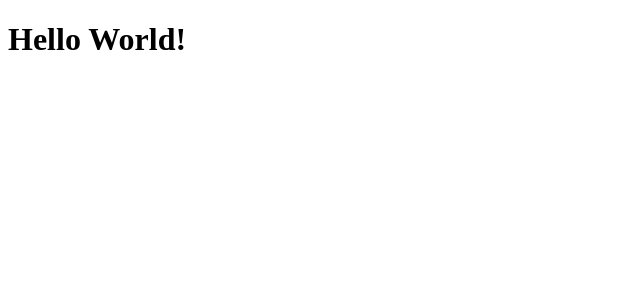
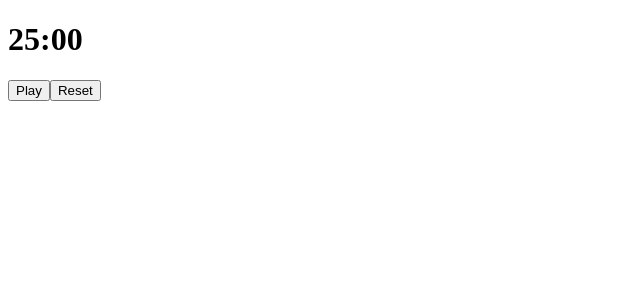
Before and after one commit to flor3z/Pomodoro, a React (Create React App) app: page / in a window 1280 px wide. Shown: the top 300 px of the page, without its empty margins (0-640 px from the left). Built offline with nearby package versions, Linux system fonts and the light colour scheme.

Commit message:
Second commit with timer and display

```diff
--- a/src/App.js
+++ b/src/App.js
@@ -1,10 +1,11 @@
 import React from 'react';
+import TimerComponent from './components/TimerComponent';
 
 export default class App extends React.Component {
   constructor(props) {
     super();
   }
   render() {
-    return <h1>Hello World!</h1>;
+    return <TimerComponent />;
   }
 }
--- /dev/null
+++ b/src/components/TimerComponent.js
@@ -0,0 +1,100 @@
+import React from 'react';
+
+const DEFAULT_START_TIME = {
+  minutes: 25,
+  seconds: 0,
+};
+
+export default class TimerComponent extends React.Component {
+  constructor(props) {
+    super(props);
+
+    this.state = {
+      minutes: DEFAULT_START_TIME.minutes,
+      seconds: DEFAULT_START_TIME.seconds,
+      isPaused: false,
+    };
+    //isPaused Logic may need to be swtiched
+    this.onTimerToggle = this.onTimerToggle.bind(this);
+    this.onClickReset = this.onClickReset.bind(this);
+  }
+
+  onTimerToggle() {
+    //I want the interval to deduct from the total time every second.
+    if (!this.state.isPaused) {
+      this.timer = setInterval(() => {
+        if (this.state.seconds === 0 && this.state.minutes === 0) {
+          this.setState({
+            seconds: 0,
+            minutes: 0,
+          });
+        } else if (this.state.seconds <= 0) {
+          this.setState((prevState) => ({
+            seconds: 59,
+            minutes: prevState.minutes - 1,
+          }));
+          //this needs work the else if part -- Complete
+        } else {
+          this.setState({
+            seconds: this.state.seconds - 1,
+          });
+        }
+      }, 1000);
+
+      // clearInterval(this.timer); did not need this afterall? I thought I would need to clear interval within inital If statement...
+      // after testing, I realized i did not need too.
+    }
+    //Find a way to make this reset to 59 instead of going to the negative numbers
+
+    //I want to make one BUTTON with both Pause and Play functionality...figured out the play part, not yet the pause...
+    // UPDATE --- I THINK I FIGURED IT OUT!
+    this.setState({
+      isPaused: !this.state.isPaused,
+    });
+    if (this.state.isPaused) {
+      clearInterval(this.timer);
+    }
+  }
+
+  onClickReset() {
+    this.setState({
+      isPaused: false,
+      minutes: DEFAULT_START_TIME.minutes,
+      seconds: DEFAULT_START_TIME.seconds,
+    });
+
+    clearInterval(this.timer);
+  }
+  // need to figure out how to clear the interval...pause the countdown and keep it there
+  //Update --- figured this out!
+  render() {
+    const playOrPause = this.state.isPaused === false ? 'Play' : 'Pause';
+    return (
+      <div className="timer-container">
+        <div className="time">
+          <h1>
+            {this.state.minutes === 0
+              ? '00'
+              : this.state.minutes < 10
+              ? '0' + this.state.minutes
+              : this.state.minutes}
+            :
+            {this.state.seconds === 0
+              ? '00'
+              : this.state.seconds < 10
+              ? '0' + this.state.seconds
+              : this.state.seconds}
+          </h1>
+        </div>
+        <div className="time-controls">
+          <button className="btn" onClick={this.onTimerToggle}>
+            {playOrPause}
+          </button>
+          <button className="btn" onClick={this.onClickReset}>
+            Reset
+          </button>
+        </div>
+      </div>
+    );
+  }
+}
```
